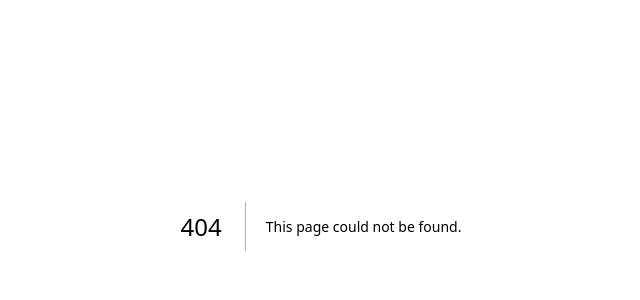
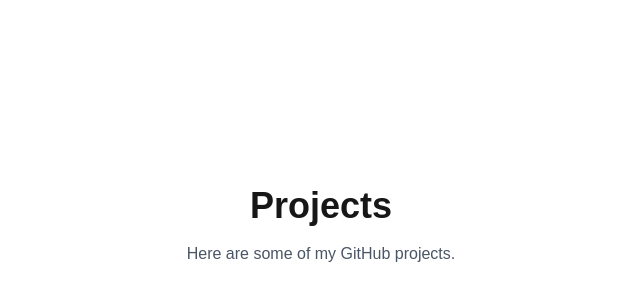
Before and after one commit to NateThurmond/next-portfolio-nate, a Next.js app: page /projects in a window 1280 px wide. Before the commit this address had no page. Shown: the part 174-474 px from the top of the page, without its empty margins (319-959 px from the left). Built offline with nearby package versions, Linux system fonts and the light colour scheme.

Commit message:
Experimenting with Next routing and imported client components

```diff
--- /dev/null
+++ b/app/components/InteractiveHeading.tsx
@@ -0,0 +1,7 @@
+"use client";
+
+export default function InteractiveHeading() {
+  return (
+    <h1 onClick={() => { console.log('click'); }}>React Server Side Routing</h1>
+  );
+}
--- a/app/page.tsx
+++ b/app/page.tsx
@@ -1,4 +1,8 @@
+"use client";
+
 import Image from "next/image";
+import InteractiveHeading from "./components/InteractiveHeading";
+import Link from "next/link";
 
 export default function Home() {
   return (
@@ -12,6 +16,8 @@
           height={38}
           priority
         />
+        <InteractiveHeading />
+        <Link href="/projects">Nathan Thurmond Projects</Link>
         <ol className="list-inside list-decimal text-sm text-center sm:text-left font-[family-name:var(--font-geist-mono)]">
           <li className="mb-2">
             Get started by editing{" "}
--- /dev/null
+++ b/app/projects/page.tsx
@@ -0,0 +1,8 @@
+export default function ProjectsPage() {
+    return (
+        <div className="flex flex-col items-center justify-center h-screen">
+            <h1 className="text-4xl font-bold">Projects</h1>
+            <p className="text-gray-600 mt-4">Here are some of my GitHub projects.</p>
+        </div>
+    );
+}
```
